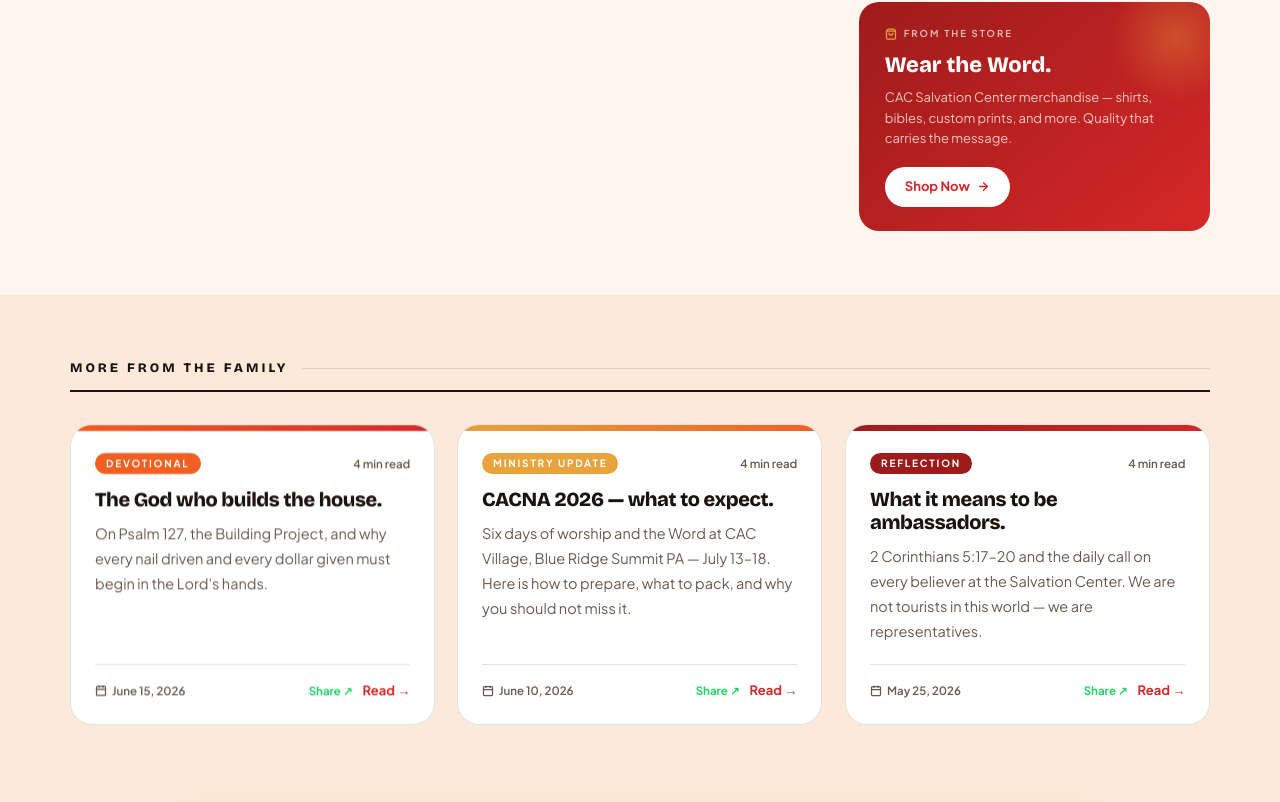
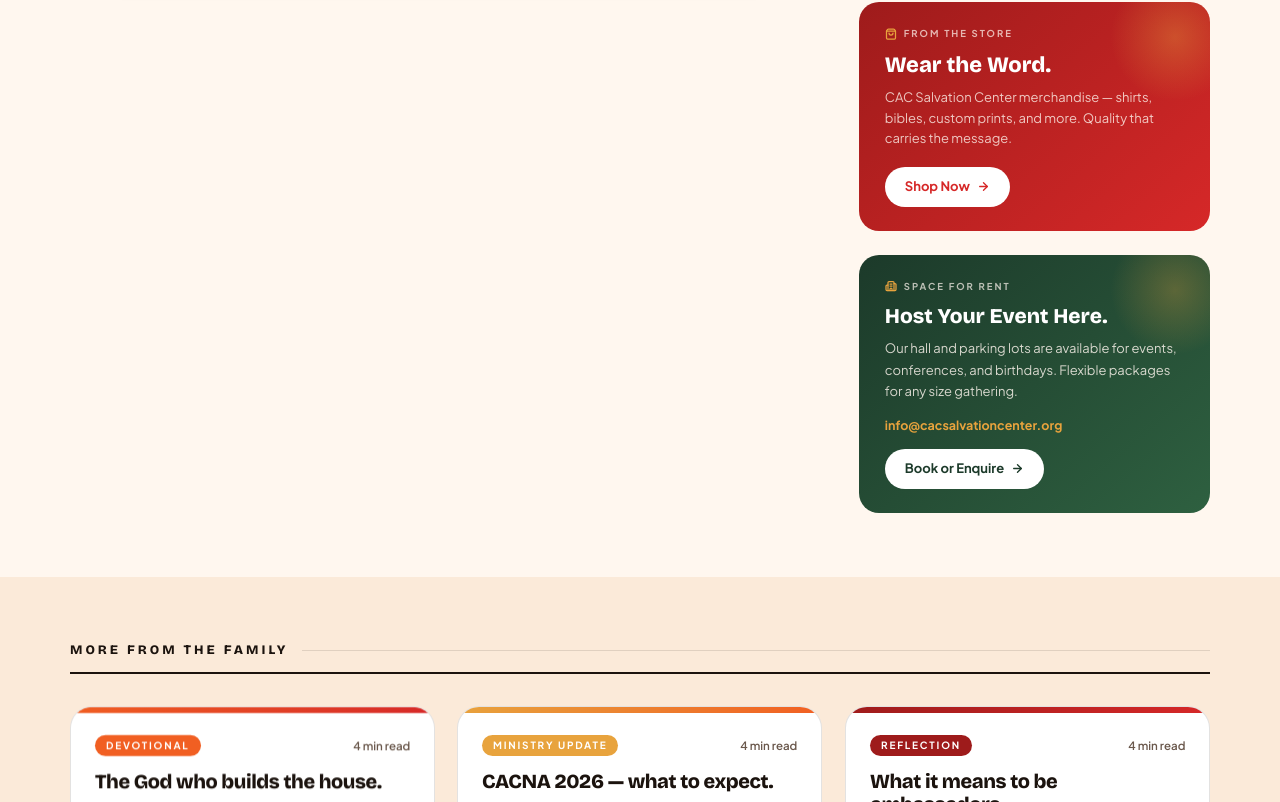
Before and after one commit to ezekielologunde/cac-salvation-center, a Next.js app: page /blog in a window 1280 px wide. Shown: the part 1018-1820 px from the top of the page. Built offline with nearby package versions, Linux system fonts and the light colour scheme; no server answers.

Commit message:
Blog: add Hall & Parking Rental ad widget to blog sidebar
Appears in both the blog listing page and individual post sidebars.
Deep green gradient, links to info@cacsalvationcenter.org and /contact form.

```diff
--- a/app/blog/[slug]/page.tsx
+++ b/app/blog/[slug]/page.tsx
@@ -2,7 +2,7 @@ import { notFound } from "next/navigation";
 import type { Metadata } from "next";
 import type { ReactNode } from "react";
 import Link from "next/link";
-import { ArrowLeft, Share2, Clock, Calendar, ExternalLink } from "lucide-react";
+import { ArrowLeft, Share2, Clock, Calendar, ExternalLink, Building2, ArrowRight } from "lucide-react";
 import { Nav } from "@/components/navigation/Nav";
 import { FooterExperience } from "@/components/sections/FooterExperience";
 import { Reveal } from "@/components/ui/Reveal";
@@ -510,6 +510,7 @@ export default async function BlogSlugPage({
                   borderRadius: 18,
                   padding: "24px 26px",
                   boxShadow: "0 4px 16px rgba(27,19,14,.06)",
+                  marginBottom: 24,
                 }}
               >
                 <p
@@ -527,6 +528,39 @@ export default async function BlogSlugPage({
                 {sidebarPosts.map((p) => (
                   <SidebarPostCard key={p.slug} post={p} />
                 ))}
+              </div>
+
+              {/* Hall rental ad */}
+              <div style={{
+                background: "linear-gradient(140deg,#1C3A2A,#2E6040)",
+                borderRadius: 18, padding: "24px 26px", position: "relative", overflow: "hidden",
+              }}>
+                <div aria-hidden style={{ position: "absolute", top: -30, right: -30, width: 120, height: 120, background: "radial-gradient(circle,rgba(232,163,61,.28),transparent 70%)", pointerEvents: "none" }} />
+                <div style={{ position: "relative", zIndex: 2 }}>
+                  <div style={{ display: "flex", alignItems: "center", gap: 7, marginBottom: 12 }}>
+                    <Building2 size={12} strokeWidth={2.5} color="var(--gold)" aria-hidden />
+                    <span style={{ fontSize: 9.5, fontWeight: 800, letterSpacing: "2px", textTransform: "uppercase", color: "rgba(255,247,239,.7)" }}>
+                      Space for Rent
+                    </span>
+                  </div>
+                  <div style={{ fontFamily: "var(--font-display)", fontWeight: 800, fontSize: 19, color: "#fff", lineHeight: 1.1, marginBottom: 10 }}>
+                    Host Your Event Here.
+                  </div>
+                  <p style={{ fontSize: 13, color: "rgba(255,247,239,.82)", lineHeight: 1.65, marginBottom: 14 }}>
+                    Hall and parking lots available for events, conferences, and birthdays. Flexible packages for any size.
+                  </p>
+                  <a href="mailto:info@cacsalvationcenter.org"
+                    style={{ display: "block", fontSize: 12.5, fontWeight: 700, color: "var(--gold)", textDecoration: "none", marginBottom: 14 }}>
+                    info@cacsalvationcenter.org
+                  </a>
+                  <Link href="/contact" style={{
+                    display: "inline-flex", alignItems: "center", gap: 7,
+                    background: "#fff", color: "#1C3A2A", fontWeight: 800,
+                    fontSize: 13, padding: "9px 18px", borderRadius: 999, textDecoration: "none",
+                  }}>
+                    Book or Enquire <ArrowRight size={13} strokeWidth={2.5} aria-hidden />
+                  </Link>
+                </div>
               </div>
             </aside>
           </Reveal>
--- a/app/blog/page.tsx
+++ b/app/blog/page.tsx
@@ -5,7 +5,7 @@ import { POSTS } from "@/lib/blog";
 import { specialEvents } from "@/lib/events";
 import { bibleReadingPlan } from "@/lib/biblePlan";
 import Link from "next/link";
-import { Clock, Calendar, MapPin, ShoppingBag, BookOpen, ArrowRight } from "lucide-react";
+import { Clock, Calendar, MapPin, ShoppingBag, BookOpen, ArrowRight, Building2 } from "lucide-react";
 
 export const revalidate = 3600;
 
@@ -200,6 +200,7 @@ function StoreAdWidget() {
     <aside style={{
       background: "linear-gradient(140deg,#9E1B1B,#D62828)",
       borderRadius: 20, padding: "24px 26px", position: "relative", overflow: "hidden",
+      marginBottom: 24,
     }}>
       <div aria-hidden style={{ position: "absolute", top: -30, right: -30, width: 130, height: 130, background: "radial-gradient(circle,rgba(232,163,61,.35),transparent 70%)", pointerEvents: "none" }} />
       <div style={{ position: "relative", zIndex: 2 }}>
@@ -221,6 +222,42 @@ function StoreAdWidget() {
           fontSize: 13, padding: "10px 20px", borderRadius: 999, textDecoration: "none",
         }}>
           Shop Now <ArrowRight size={13} strokeWidth={2.5} aria-hidden />
+        </Link>
+      </div>
+    </aside>
+  );
+}
+
+function HallRentalAdWidget() {
+  return (
+    <aside style={{
+      background: "linear-gradient(140deg,#1C3A2A,#2E6040)",
+      borderRadius: 20, padding: "24px 26px", position: "relative", overflow: "hidden",
+    }}>
+      <div aria-hidden style={{ position: "absolute", top: -30, right: -30, width: 130, height: 130, background: "radial-gradient(circle,rgba(232,163,61,.28),transparent 70%)", pointerEvents: "none" }} />
+      <div style={{ position: "relative", zIndex: 2 }}>
+        <div style={{ display: "flex", alignItems: "center", gap: 7, marginBottom: 12 }}>
+          <Building2 size={12} strokeWidth={2.5} color="var(--gold)" aria-hidden />
+          <span style={{ fontSize: 9.5, fontWeight: 800, letterSpacing: "2px", textTransform: "uppercase", color: "rgba(255,247,239,.7)" }}>
+            Space for Rent
+          </span>
+        </div>
+        <div style={{ fontFamily: "var(--font-display)", fontWeight: 800, fontSize: 21, color: "#fff", lineHeight: 1.1, marginBottom: 10 }}>
+          Host Your Event Here.
+        </div>
+        <p style={{ fontSize: 13, color: "rgba(255,247,239,.82)", lineHeight: 1.65, marginBottom: 14 }}>
+          Our hall and parking lots are available for events, conferences, and birthdays. Flexible packages for any size gathering.
+        </p>
+        <a href="mailto:info@cacsalvationcenter.org"
+          style={{ display: "block", fontSize: 12.5, fontWeight: 700, color: "var(--gold)", textDecoration: "none", marginBottom: 14 }}>
+          info@cacsalvationcenter.org
+        </a>
+        <Link href="/contact" className="press" style={{
+          display: "inline-flex", alignItems: "center", gap: 7,
+          background: "#fff", color: "#1C3A2A", fontWeight: 800,
+          fontSize: 13, padding: "10px 20px", borderRadius: 999, textDecoration: "none",
+        }}>
+          Book or Enquire <ArrowRight size={13} strokeWidth={2.5} aria-hidden />
         </Link>
       </div>
     </aside>
@@ -277,6 +314,9 @@ export default function BlogPage() {
             </Reveal>
             <Reveal delay={160}>
               <StoreAdWidget />
+            </Reveal>
+            <Reveal delay={200}>
+              <HallRentalAdWidget />
             </Reveal>
           </div>
         </div>
```
